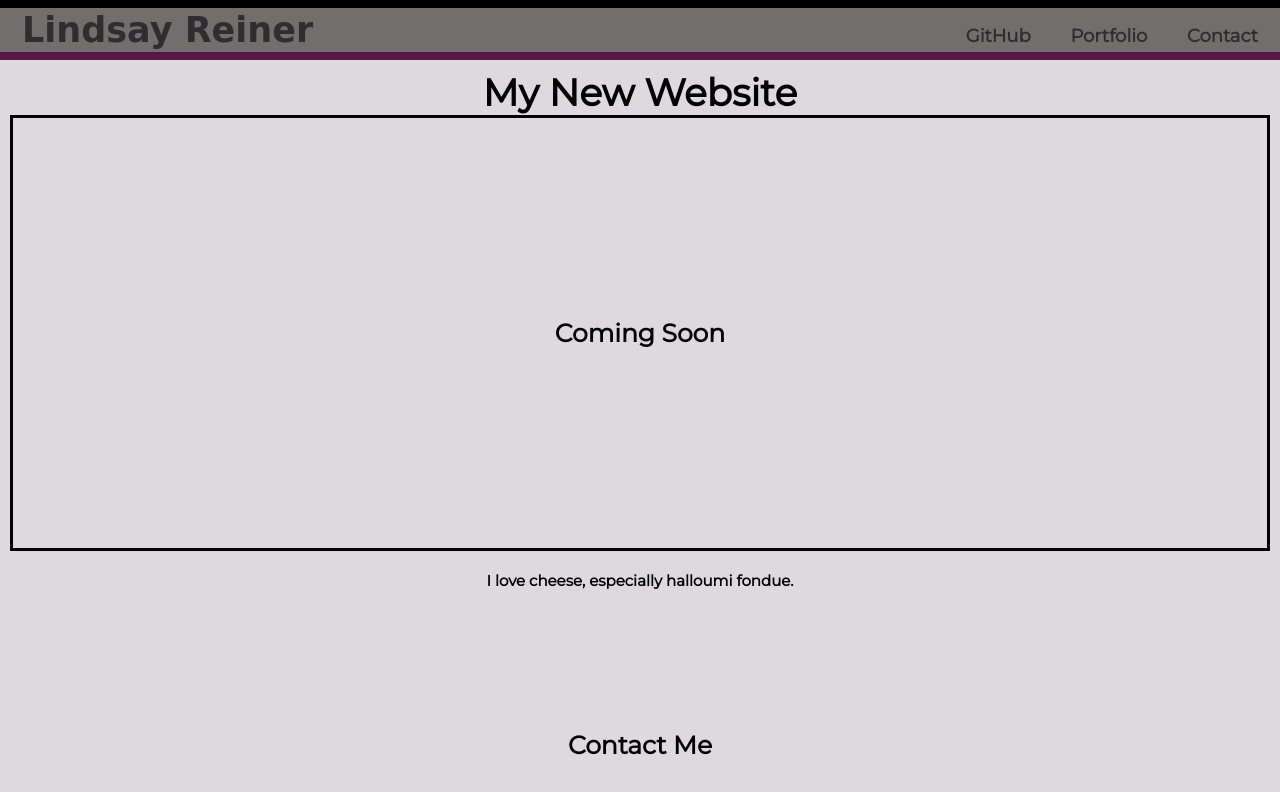
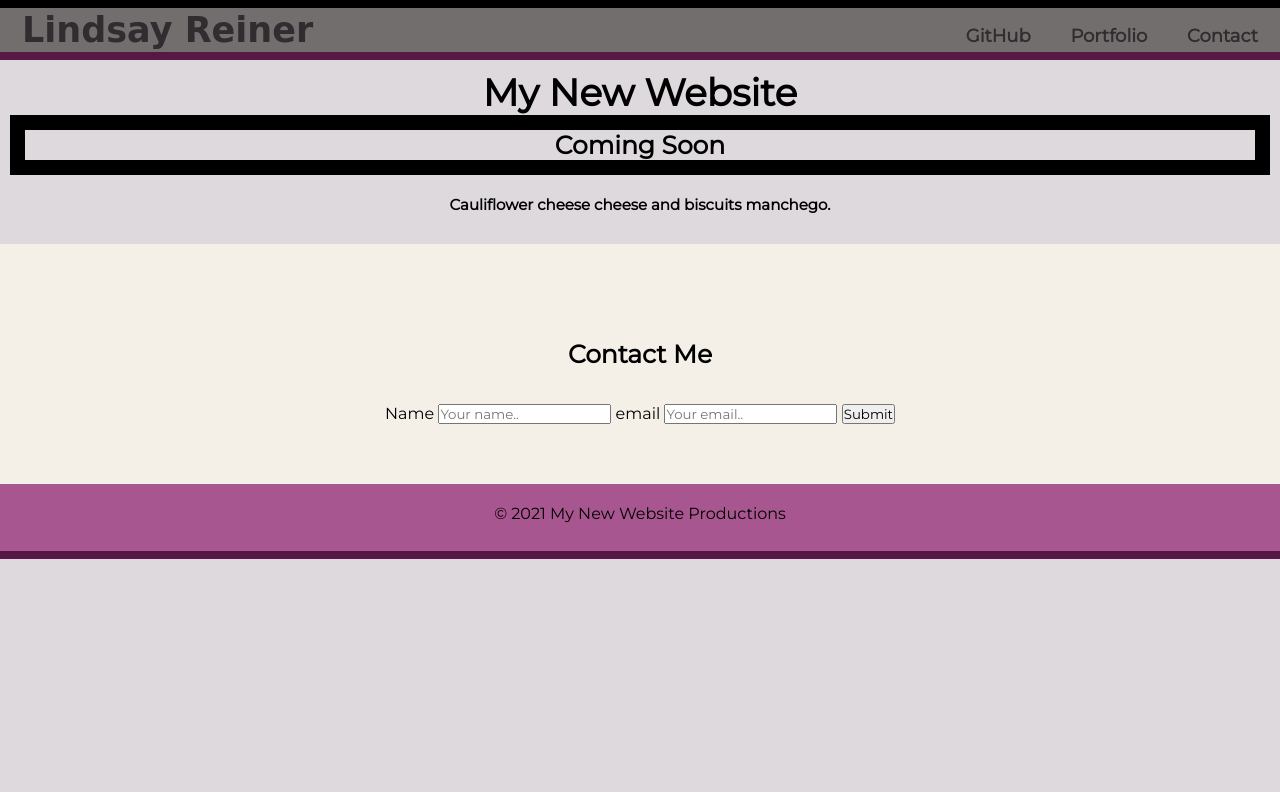
Before and after one commit to lindsayreiner/landing-page, a plain HTML site: page index.html in a window 1280 px wide. Shown: the top 792 px of the page. Drawn offline with Linux system fonts and the light colour scheme; a web font is replaced by a local one.

Commit message:
playing with boxes

```diff
--- a/index.html
+++ b/index.html
@@ -36,20 +36,13 @@
 
 
     <article class='website-name'><h2>My New Website</h2>
-        <section class='coming-soon'>Coming Soon
-
-        </section>
+        <section class='coming-soon'>Coming Soon</section>
+        <section class='coming-soon-2'></section>
 
         <section class='content'>
-            <p>I love cheese, especially halloumi fondue.</p>
+            <p>Cauliflower cheese cheese and biscuits manchego.</p>
         </section>
     </article>
-
-
-
-
-
-
 
 
 
--- a/style.css
+++ b/style.css
@@ -46,6 +46,7 @@ h1 {
     display: inline-block;
     font-family: 'Style Script', cursive;
     font-size: 35px;
+
 }
 
 a {
@@ -61,8 +62,9 @@ a {
 }
 
 .coming-soon {
-    padding: 200px;
+    position: relative;
     border-style: solid;
+    border-width: 15px;
 }
 
 .content {
@@ -73,18 +75,18 @@ a {
 .footer {
     text-align: center;
     padding: 0px;
-    background: color #b3629a;
+    background-color: rgb(244, 240, 231);
 }
 
 .container {
-    padding: 75px;
-    background: color #b3629a;
+    padding: 60px;
+    background-color: rgb(244, 240, 231);
 }
 
 .contact {
     font-size: 25px;
     padding: 35px;
-    background: color #b3629a;
+    background-color: rgb(244, 240, 231);
 }
 
 .copyright {
```
